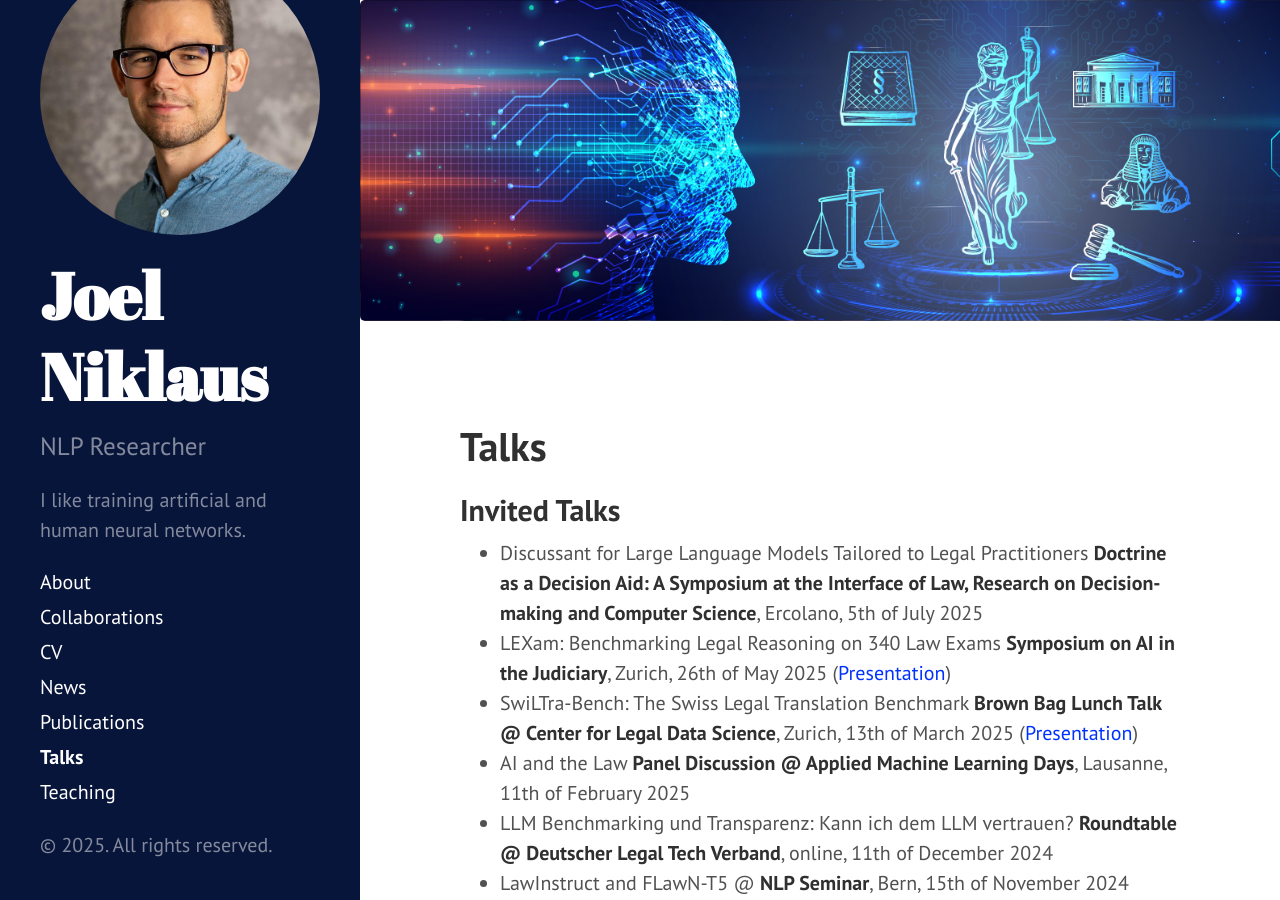
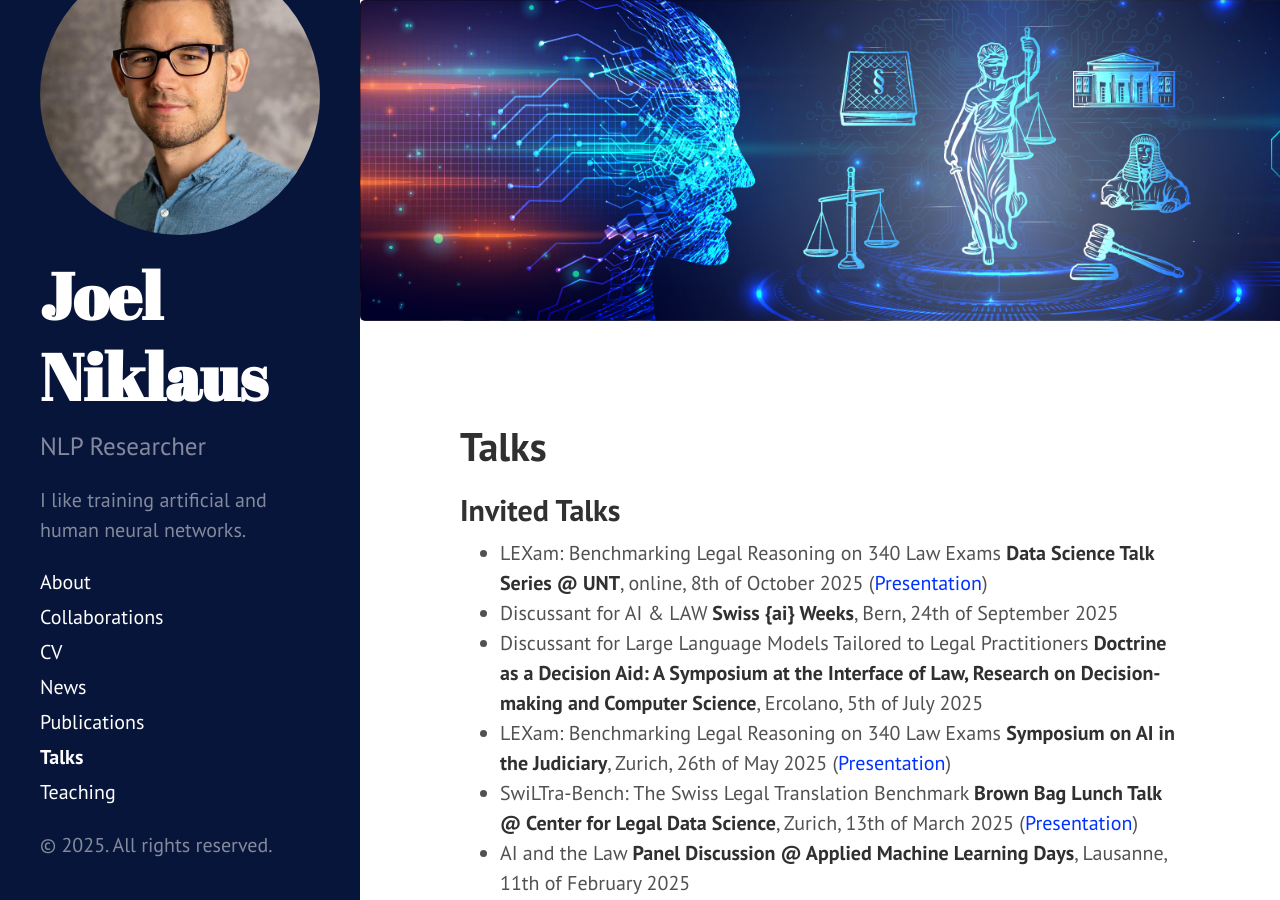
Before and after one commit to JoelNiklaus/joelniklaus.github.io, a Jekyll site: the page built from _pages/talks.md, in a window 1280 px wide and 900 px high. Built offline with Jekyll 4.4.1, drawn with Linux system fonts in a browser that asks for light colours; a style sheet for code colours, icons or effects is not loaded.

Commit message:
added talks

```diff
--- a/_pages/talks.md
+++ b/_pages/talks.md
@@ -5,6 +5,8 @@ title: Talks
 
 ## Invited Talks
 
+* LEXam: Benchmarking Legal Reasoning on 340 Law Exams **Data Science Talk Series @ UNT**, online, 8th of October 2025 ([Presentation](https://docs.google.com/presentation/d/1BAXVGRuxwOo_ww_Sc3SArOOlA9cqEWYqVPXjNit9Tvc/edit?usp=sharing))
+* Discussant for AI & LAW **Swiss {ai} Weeks**, Bern, 24th of September 2025
 * Discussant for Large Language Models Tailored to Legal Practitioners **Doctrine as a Decision Aid: A Symposium at the Interface of Law, Research on Decision-making and Computer Science**, Ercolano, 5th of July 2025
 * LEXam: Benchmarking Legal Reasoning on 340 Law Exams **Symposium on AI in the Judiciary**, Zurich, 26th of May 2025 ([Presentation](https://docs.google.com/presentation/d/1GX-warDcMMGiyjzCzjZ2QOE0kaHN22a4r8ZRsRj1KVw/edit?usp=sharing))
 * SwiLTra-Bench: The Swiss Legal Translation Benchmark **Brown Bag Lunch Talk @ Center for Legal Data Science**, Zurich, 13th of March 2025 ([Presentation](https://docs.google.com/presentation/d/1W0i2-k91mhn9V6wdIX_S6QujKQONFyoTw7nbpyA9H88/edit?usp=sharing))
```
